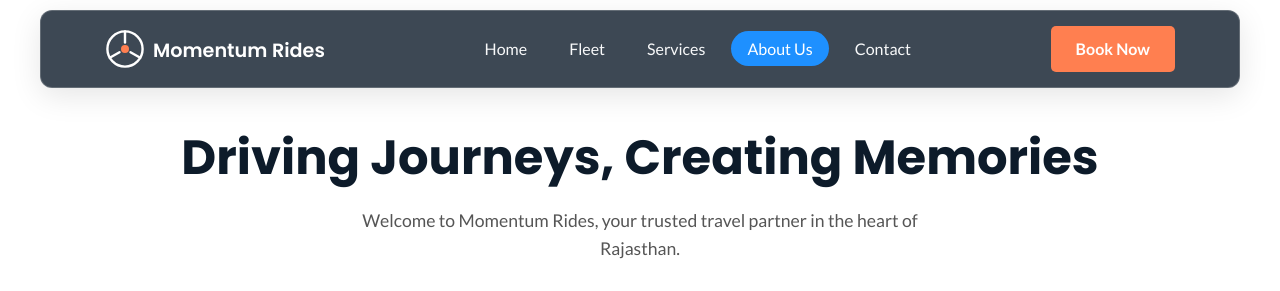
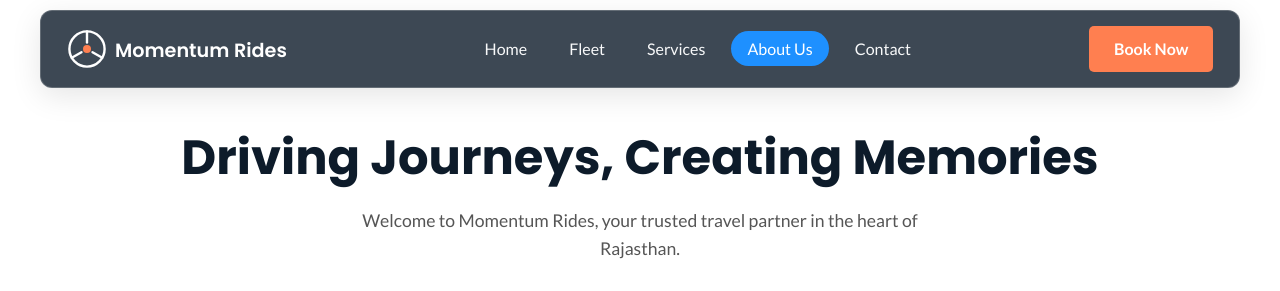
Before and after one commit to NxveenKM/Momentum-Rides, a website: page about.html in a window 1280 px wide. Shown: the top 291 px of the page. Drawn offline with Linux system fonts and the light colour scheme.

Commit message:
fix(css): Adjust body padding and transition for improved scrolling effect

```diff
--- a/style.css
+++ b/style.css
@@ -100,7 +100,6 @@ body {
     -webkit-backdrop-filter: blur(12px);
 
     position: fixed;
-    /* === FIX #1: Set a high z-index to stay on top === */
     z-index: 1000;
 
     /* Use the same centering method for both states */
@@ -110,9 +109,10 @@ body {
     top: 0;
     border-radius: 0;
 
+    /* === THIS IS THE FIX: Define initial padding === */
     padding: 15px 5%;
 
-    /* === FIX #2: Slower transition speed === */
+    /* Smooth transition for all properties */
     transition: all 0.6s ease-in-out;
 }
 
@@ -120,16 +120,17 @@ body {
     /* Scrolled state (floating window) */
     background-color: rgba(13, 27, 42, 0.8);
 
-    /* The centering properties (left, transform) do not change */
     width: 95%;
     max-width: 1200px;
-    top: 10px; /* Animate the top position */
-    border-radius: 12px; /* Animate the corners */
+    top: 10px;
+    border-radius: 12px;
+
+    /* === THIS IS THE FIX: Define scrolled padding === */
+    padding: 15px 2%; /* Adjust horizontal padding for the floating state */
 
     border: 1px solid rgba(255, 255, 255, 0.2);
     box-shadow: 0 8px 30px rgba(0,0,0,0.1);
 }
-
 
 .navbar {
     display: flex;
```
